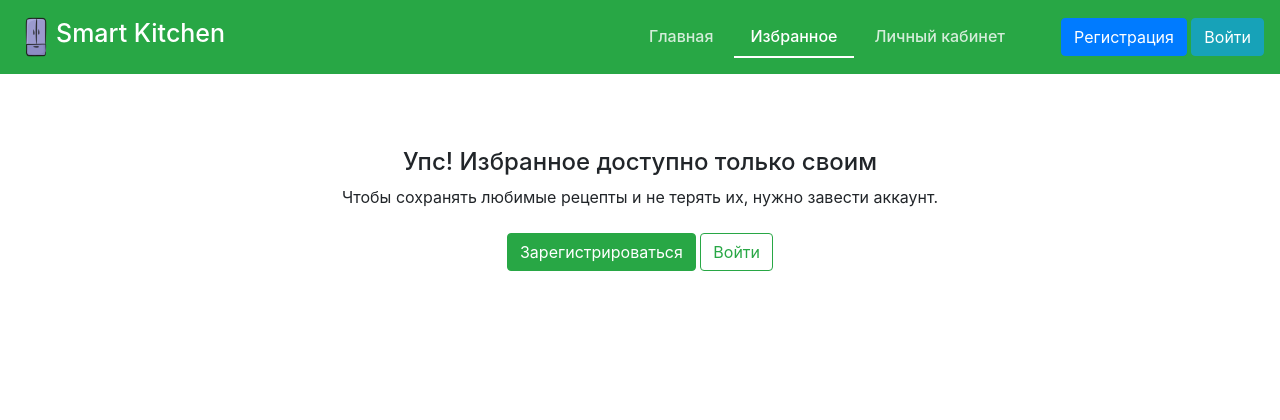
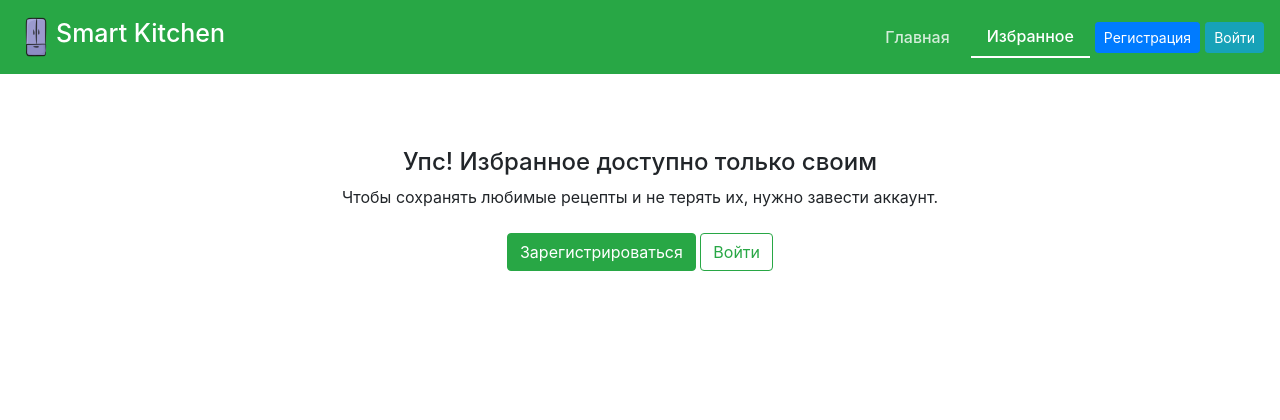
Before and after one commit to Er01Egor/Flask-Project, a Flask app: page /favourites in a window 1280 px wide. Shown: the top 420 px of the page. Run offline with Flask 3, Linux system fonts and the light colour scheme; some libraries are stand-ins or nearby versions.

Commit message:
частично готово

```diff
--- a/data/user.py
+++ b/data/user.py
@@ -1,4 +1,7 @@
 import sqlalchemy
+from .models import favorites_table, Recipe
+from sqlalchemy import orm
+
 from .db_session import SqlAlchemyBase
 from flask_login import UserMixin
 from werkzeug.security import generate_password_hash, check_password_hash
@@ -12,6 +15,7 @@ class User(SqlAlchemyBase, UserMixin):
     name = sqlalchemy.Column(sqlalchemy.String, nullable=True)
     email = sqlalchemy.Column(sqlalchemy.String, index=True, unique=True, nullable=True)
     hashed_password = sqlalchemy.Column(sqlalchemy.String, nullable=True)
+    favorites = orm.relationship("Recipe", secondary=favorites_table, backref="in_favorites_of")
 
     def set_password(self, password):
         self.hashed_password = generate_password_hash(password)
--- a/main.py
+++ b/main.py
@@ -84,7 +84,8 @@ def recipe(id_dish):
 @app.route('/favourites')
 def favourites():
     if current_user.is_authenticated:
-        return render_template('favourites.html')
+        recipes = current_user.favorites
+        return render_template('favourites.html', recipes=recipes)
     else:
         return render_template('not_registered_favourites.html')
 
@@ -96,7 +97,16 @@ def add_to_favourite(id_to_fav):
 
     db_sess = db_session.create_session()
     recipe = db_sess.query(Recipe).filter(Recipe.id == id_to_fav).first()
-    # не готово
+    user = db_sess.query(User).filter(User.id == current_user.id).first()
+
+    if recipe and user:
+        if recipe not in user.favorites:
+            user.favorites.append(recipe)
+            db_sess.commit()
+            print(f"Рецепт {id_to_fav} добавлен в избранное пользователю {user.id}")
+        else:
+            print("Рецепт уже в избранном")
+
     return redirect('/favourites')
 
 
@@ -154,21 +164,16 @@ def logout():
 
 
 @app.route('/account/<int:user_id>')
-# @login_required
 def personal_account(user_id):
-    """
+    if not current_user.is_authenticated:
+        return render_template('not_registered.html')
     if current_user.id != user_id:
         return redirect(url_for('personal_account', user_id=current_user.id))
     db_sess = db_session.create_session()
-    user = db_sess.query(User).filter(User.id == user_id).first()
+    user = db_sess.get(User, user_id)
     if not user:
         abort(404)
-    """
-    if current_user.is_authenticated:
-        return render_template('personal_account.html', title='Личный кабинет', user_info=user_id)
-    else:
-        return render_template('not_registered.html')
-
+    return render_template('personal_account.html', title='Личный кабинет', user=user)
 
 
 if __name__ == '__main__':
--- a/static/css/style.css
+++ b/static/css/style.css
@@ -209,3 +209,7 @@ footer p {
     transform: translate(-50%, -50%);
     z-index: 9999;
 }
+.register_style {
+    margin-top:30px;
+    margin-bottom:40px;
+}
--- a/templates/base.html
+++ b/templates/base.html
@@ -15,35 +15,36 @@
     <nav class="fixed-top navbar navbar-expand-lg navbar-dark bg-success p-3">
         <img src="{{ url_for('static', filename='img/logo.png') }}" alt="Logo" style="height: 40px;">
         <h1><a class="site_name_main" href="{{ url_for('index') }}"> Smart Kitchen</a></h1>
-        <ul class="main-vab nav nav-underline ms-auto">
+        <ul class="main-vab nav nav-underline ms-auto align-items-center">
             <li class="nav-item">
                 <a class="nav-link {{ 'active' if request.endpoint == 'index' else '' }}"
                    href="{{ url_for('index') }}">Главная</a>
             </li>
 
             <li class="nav-item">
-                <div>
-                    <a class="nav-link {{ 'active' if request.endpoint == 'favourites' else '' }}"
-                       href="{{ url_for('favourites') }}">Избранное</a>
-                </div>
-            </li>
-            <li class="nav-item">
-                <div class="favour_nav">
-                    <a class="nav-link {{ 'active' if request.endpoint == 'personal_account' else '' }}"
-                       href="{{ url_for('personal_account', user_id=1) }}">Личный кабинет</a>
-                </div>
+                <a class="nav-link {{ 'active' if request.endpoint == 'favourites' else '' }}"
+                   href="{{ url_for('favourites') }}">Избранное</a>
             </li>
 
+            {% if current_user.is_authenticated %}
+            <!-- Личный кабинет показываем ТОЛЬКО если пользователь вошел -->
+            <li class="nav-item">
+                <a class="nav-link {{ 'active' if request.endpoint == 'personal_account' else '' }}"
+                   href="{{ url_for('personal_account', user_id=current_user.id) }}">Личный кабинет</a>
+            </li>
+            <li class="nav-item ms-3">
+                <a href="/logout" class="btn btn-primary btn-sm">Выйти ({{ current_user.name }})</a>
+            </li>
+            {% else %}
+            <!-- Если гость — показываем только кнопки входа/регистрации -->
+            <li class="nav-item ms-3">
+                <a href="{{ url_for('register') }}" class="btn btn-primary btn-sm">Регистрация</a>
+            </li>
+            <li class="nav-item ms-2">
+                <a href="{{ url_for('login') }}" class="btn btn-info btn-sm text-white">Войти</a>
+            </li>
+            {% endif %}
         </ul>
-        <nav>
-            {% if current_user.is_authenticated %}
-            <a href="/logout">Выйти ({{ current_user.name }})</a>
-            {% else %}
-
-            <a href="{{ url_for('index') }}" class="btn btn-primary">Регистрация</a>
-            <a href="{{ url_for('index') }}" class="btn btn-info ms-2">Войти</a>
-            {% endif %}
-        </nav>
 
 
     </nav>
--- a/templates/not_registered_favourites.html
+++ b/templates/not_registered_favourites.html
@@ -4,8 +4,8 @@
     <h4>Упс! Избранное доступно только своим</h4>
     <p>Чтобы сохранять любимые рецепты и не терять их, нужно завести аккаунт.</p>
     <div class="mt-4">
-        <a href="{{ url_for('index') }}" class="btn btn-success">Зарегистрироваться</a>
-        <a href="{{ url_for('index') }}" class="btn btn-outline-success ms-2">Войти</a>
+        <a href="{{ url_for('register') }}" class="btn btn-success">Зарегистрироваться</a>
+        <a href="{{ url_for('login') }}" class="btn btn-outline-success ms-2">Войти</a>
     </div>
 </div>
 {% endblock %}
--- a/templates/personal_account.html
+++ b/templates/personal_account.html
@@ -2,6 +2,6 @@
 
 {% block content %}
 <h3 class="text-center mb-4">{{ title }}</h3>
-<h4>Личный кабинет пользователя: {{ user_info }}</h4>
+<h4>Личный кабинет пользователя: {{ user.name }}</h4>
 
 {% endblock %}
--- a/templates/registration.html
+++ b/templates/registration.html
@@ -1,6 +1,7 @@
 {% extends "base.html" %}
 
 {% block content %}
+<div class="register_style">
     <div class="container mt-5">
         <div class="row justify-content-center">
             <div class="col-md-6 shadow p-4 rounded bg-light">
@@ -62,4 +63,5 @@
             </div>
         </div>
     </div>
+</div>
 {% endblock %}
```
Also changed, not shown: data/models.py (+22 -12 lines), forms/user.py (+14 -2 lines), templates/authorization.html (+0 -9 lines), templates/favourites.html (+17 -1 lines). Lines whose indentation alone changed are shown as unchanged.
